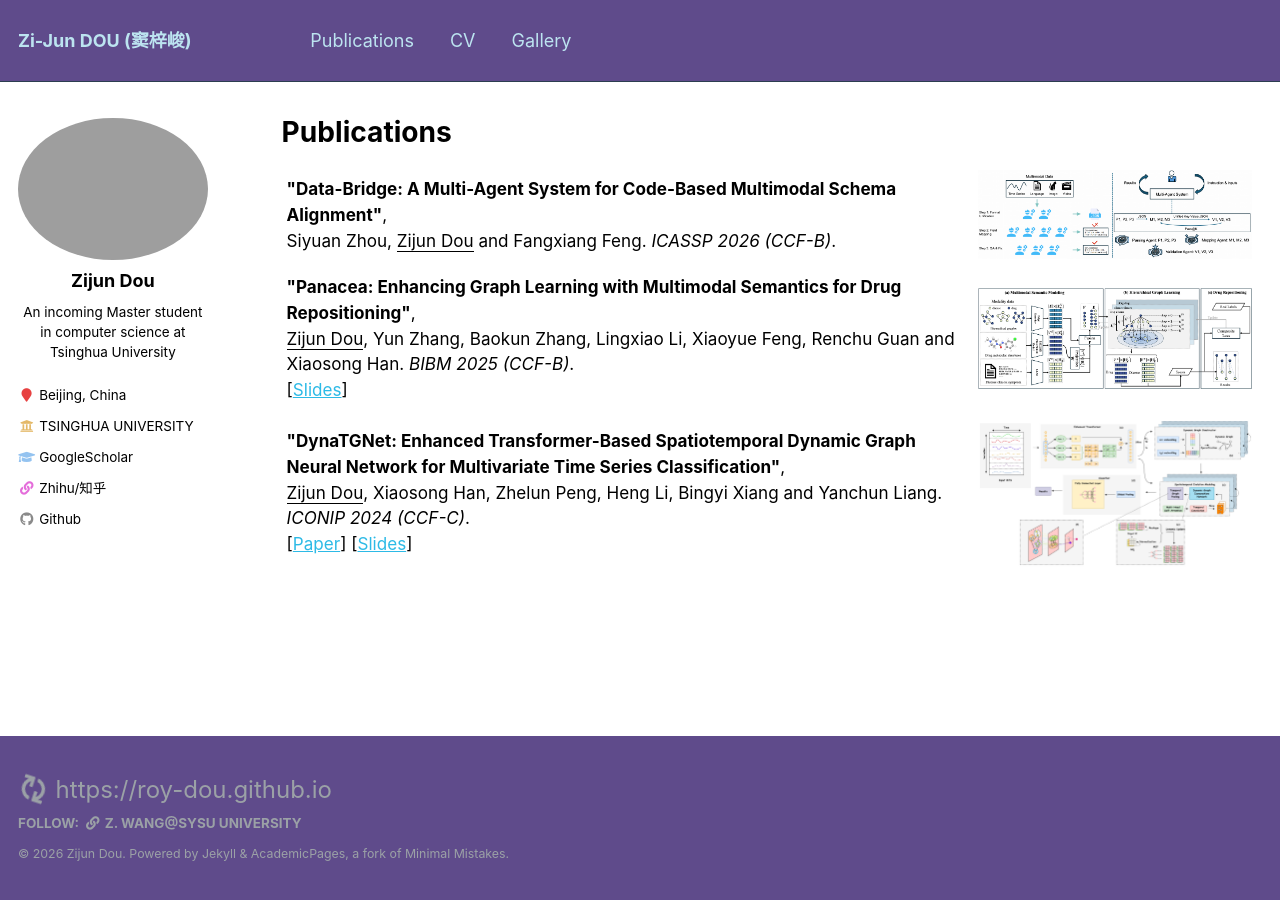
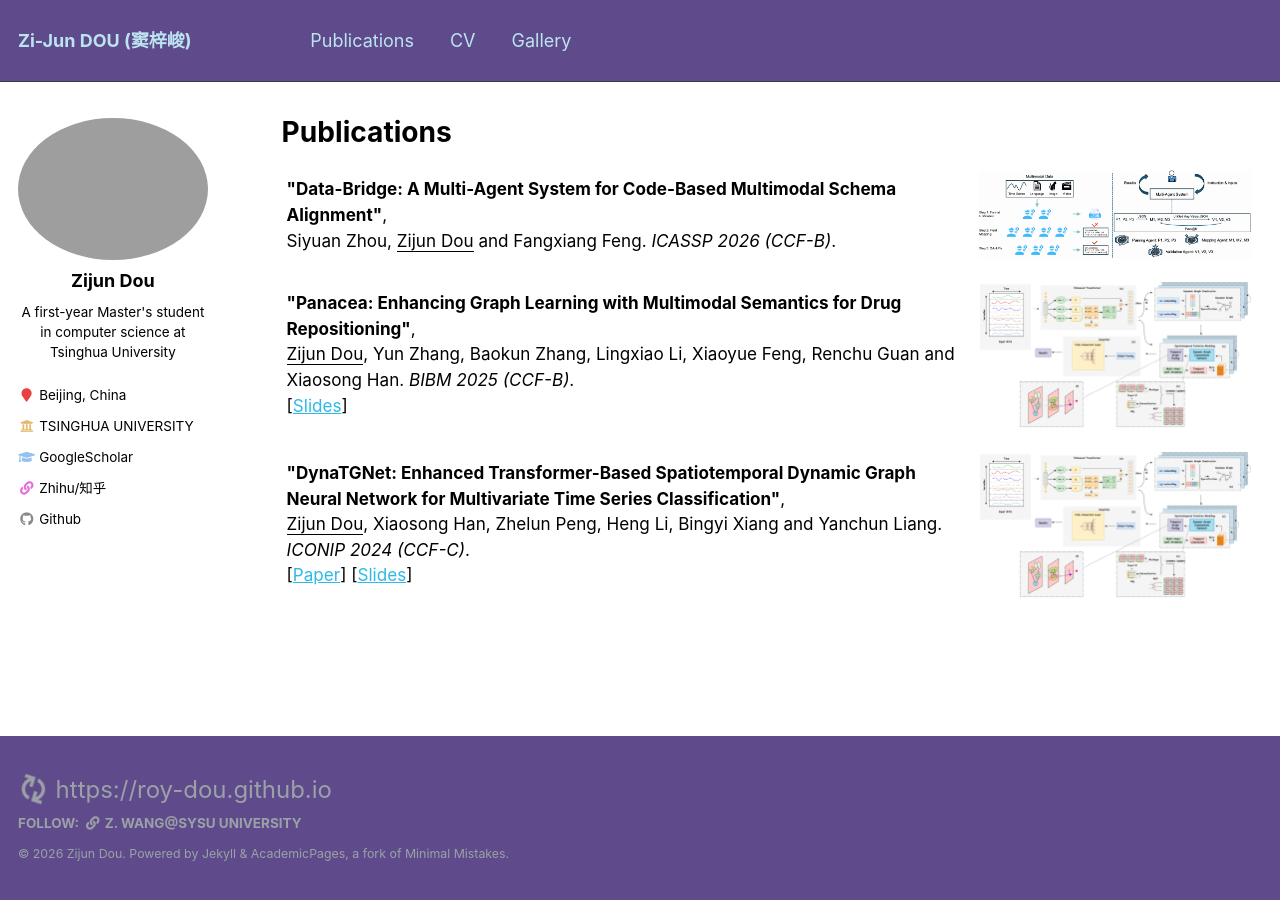
Before and after one commit to ROY-DOU/ROY-DOU.github.io, a Jekyll site: the page built from _pages/publications.md, in a window 1280 px wide. Built offline with Jekyll 4.4.1, drawn with Linux system fonts in a browser that asks for light colours.

Commit message:
update about

```diff
--- a/_config.yml
+++ b/_config.yml
@@ -83,7 +83,7 @@ analytics:
 author:
   name             : "Zijun Dou"
   avatar           : "profile.jpg"
-  bio              : "An incoming Master student in computer science at Tsinghua University"
+  bio              : "A first-year Master's student in computer science at Tsinghua University"
   location         : "Beijing, China"
   employer         : "TSINGHUA UNIVERSITY"
   employer_site    : "https://www.tsinghua.edu.cn/en/"
--- a/_pages/publications.md
+++ b/_pages/publications.md
@@ -41,8 +41,8 @@ author_profile: true
       [<a href="../resource/BIBM 2025 Presentation.pdf">Slides</a>]
     </td>
     <td style="padding:10px;width:30%;vertical-align:middle;border-right:none;border-bottom:none;">
-      <a href="../images/Panacea.png">
-      <img src='../images/Panacea.png' width="300">
+      <a href="/images/dynatgnet.png">
+      <img src='/images/dynatgnet.png' width="300">
       </a>
     </td>
   </tr>
```
Also changed, not shown: _pages/about.md (+1 -1 lines).
